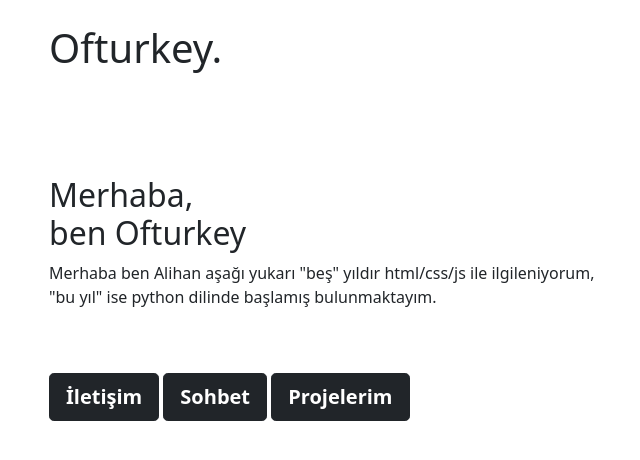
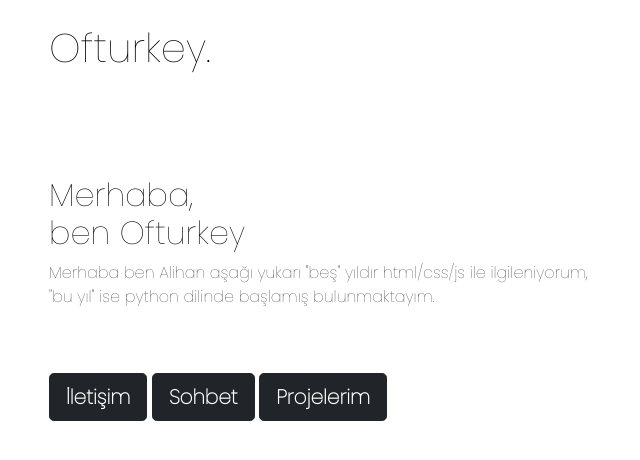
Before and after one commit to ofturkey0/ofturkey0.github.io, a plain HTML site: page index.html in a window 1280 px wide. Shown: the whole page, without its empty margins (33-673 px from the left). Drawn offline with Linux system fonts and the light colour scheme.

Commit message:
Update index.html

```diff
--- a/index.html
+++ b/index.html
@@ -5,7 +5,7 @@
     <meta http-equiv="X-UA-Compatible" content="IE=edge">
     <meta name="viewport" content="width=device-width, initial-scale=1.0">
     <link rel="icon" href="icon.png" type="İcon" />
-    <link rel="stylesheet" type="text/css" href="ana.css" />
+    <link rel="stylesheet" type="text/css" href="main.css" />
     <link rel="stylesheet" href="bootstrap.css">
     <link rel="stylesheet" href="bootstrap-grid.css">
     <link rel="stylesheet" href="bootstrap-reboot.css">
```
